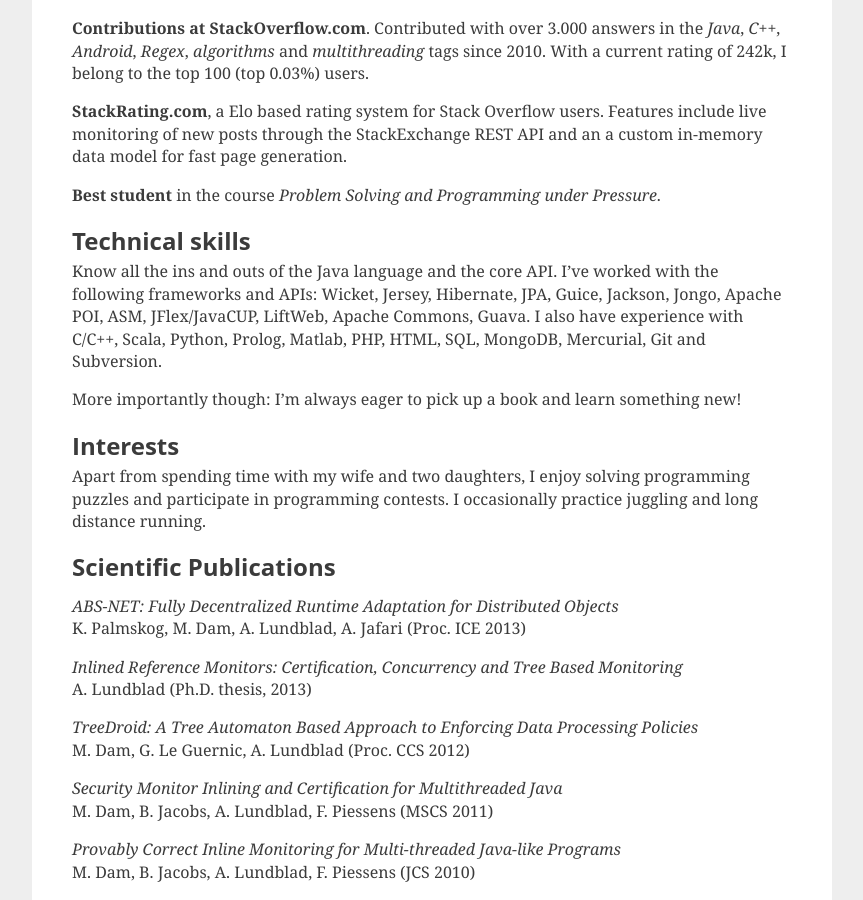
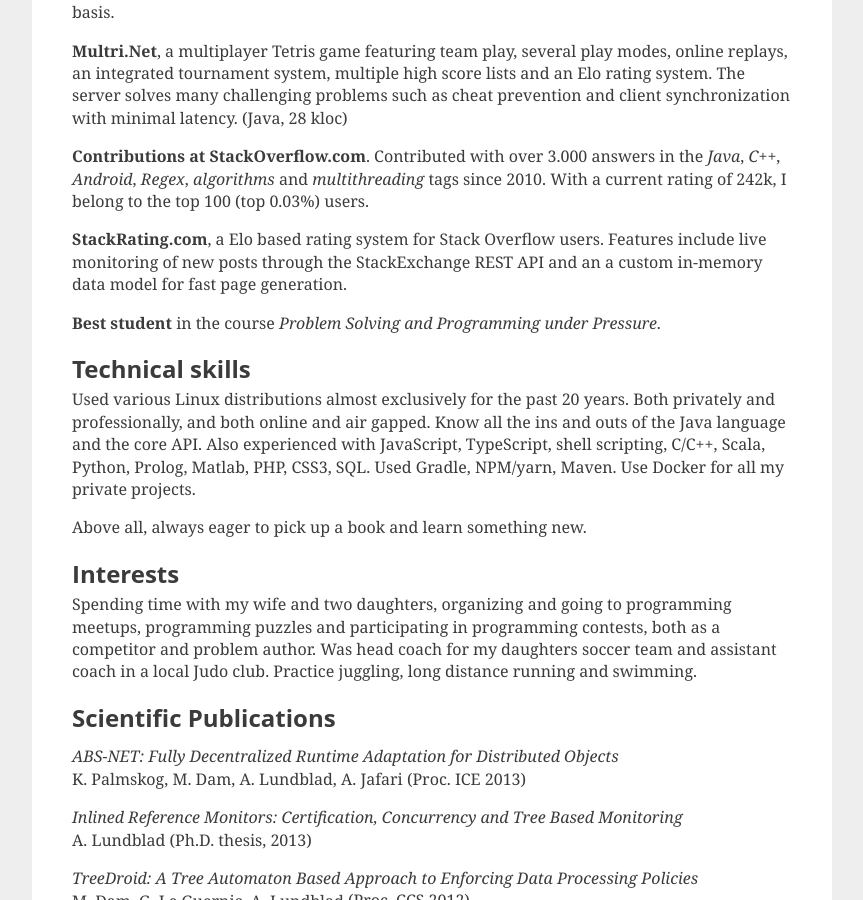
Before and after one commit to aioobe/aioobe.github.io, a Jekyll site: the page built from resume.md, in a window 1280 px wide and 900 px high, scrolled down 1724 px. Shown: the whole window, without its empty margins (208-1071 px from the left). Built offline with Jekyll 4.4.1, drawn with Linux system fonts in a browser that asks for light colours; our own code applies the rules of GitHub Pages for plain Markdown files; some of the changed text lies outside the part shown.

Commit message:
Updated resume.

```diff
--- a/resume.md
+++ b/resume.md
@@ -22,7 +22,10 @@
 
 Work Experience
 ---------
-<span class="dateLabel">2013--present</span>**Senior Member of Technical Staff**, _Oracle_<br />
+<span class="dateLabel">2016--present</span>**Forward Deployed Engineer**, _Palantir Technologies_<br />
+Deploying and adapting Palantir software at various customer sites. Software deployed is used to assist users in mission critical operations. My responsibilities include everything from installation of operating system, databases and Palantir software, to adapting/developing new backend and frontend components.
+
+<span class="dateLabel">2013--2016</span>**Senior Member of Technical Staff**, _Oracle_<br />
 Member of the Langtools team which is responsible for tools such as javac, javap, javah and javadoc as well as parts of the core API. My work has mainly been focused on javac and a wrapper for javac called sjavac which adds support for incremental and parallel compilation.
 
 <span class="dateLabel">2011--present</span>**Co-founder**, _Comparific_<br />
@@ -43,7 +46,6 @@
 <span class="dateLabel">2003-2006</span>**Programmer**, _SAAB Technologies, Electronic Warfare Systems Division_<br />
 Work included implementation of automatic tests and software development for anti-radar systems. Participated in meetings with the Italian Air force in Pratica de Mare, Italy.
 
-
 Honors and Awards
 -----------------
 **30under30 Contest of 2014**: Selected as one of Swedens top 30 tech executors / top 10 developers under the age of 30.
@@ -51,7 +53,6 @@
 **The Dragon of Enlightenment**: Awarded for meritorious work in undergraduate education during 2011.
 
 **Honor Grant**: Awarded to best M.Sc. student among Computer Science graduates of 2007 at Royal Institute of Technology, KTH.
-
 
 Achievements
 ------------
@@ -67,18 +68,15 @@
 
 **Best student** in the course _Problem Solving and Programming under Pressure_.
 
-
 Technical skills
 ----------------
-Know all the ins and outs of the Java language and the core API. I've worked with the following frameworks and APIs: Wicket, Jersey, Hibernate, JPA, Guice, Jackson, Jongo, Apache POI, ASM, JFlex/JavaCUP, LiftWeb, Apache Commons, Guava. I also have experience with C/C++, Scala, Python, Prolog, Matlab, PHP, HTML, SQL, MongoDB, Mercurial, Git and Subversion.
+Used various Linux distributions almost exclusively for the past 20 years. Both privately and professionally, and both online and air gapped. Know all the ins and outs of the Java language and the core API. Also experienced with JavaScript, TypeScript, shell scripting, C/C++, Scala, Python, Prolog, Matlab, PHP, CSS3, SQL. Used Gradle, NPM/yarn, Maven. Use Docker for all my private projects.
 
-More importantly though: I'm always eager to pick up a book and learn something new!
-
+Above all, always eager to pick up a book and learn something new.
 
 Interests
 ---------
-Apart from spending time with my wife and two daughters, I enjoy solving programming puzzles and participate in programming contests. I occasionally practice juggling and long distance running.
-
+Spending time with my wife and two daughters, organizing and going to programming meetups, programming puzzles and participating in programming contests, both as a competitor and problem author. Was head coach for my daughters soccer team and assistant coach in a local Judo club. Practice juggling, long distance running and swimming.
 
 Scientific Publications
 -----------------------
@@ -96,7 +94,6 @@
 {% endfor %}
 {% break %}{% endif %}{% endfor %}
 
-
 References
 ----------
 Available upon request.
```
Also changed, not shown: other parts of resume.md (+1 -1 lines).
